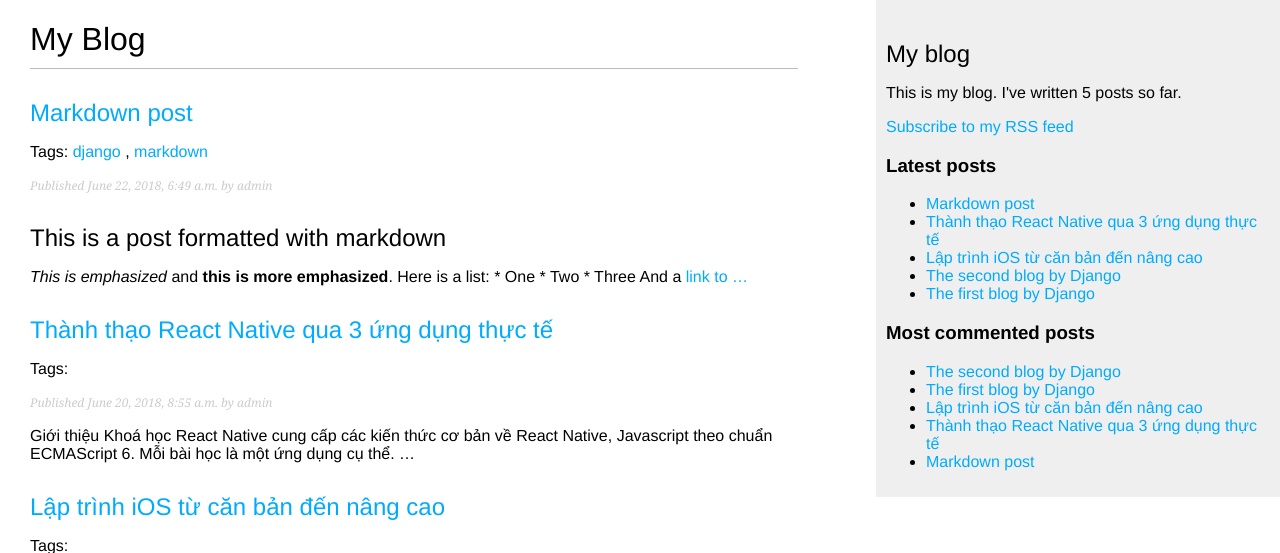
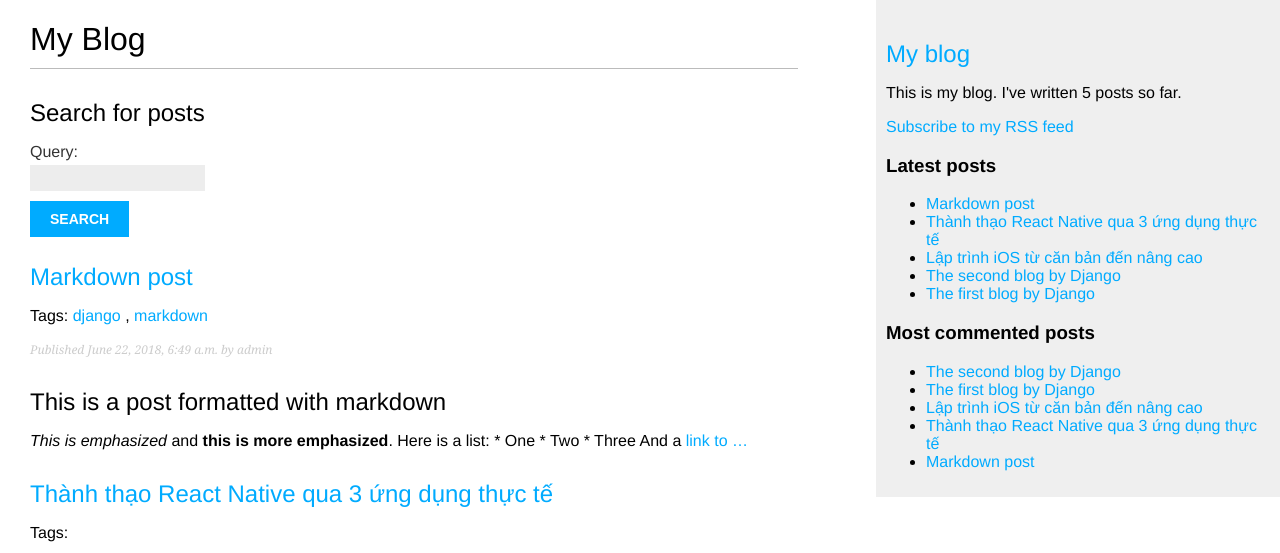
Before and after one commit to thongna/mysite, a Django app: page /blog/ in a window 1280 px wide. Shown: the top 553 px of the page. Run offline with Django 3.2, Linux system fonts and the light colour scheme; data comes from the database, SQL or seed files in the repository.

Commit message:
23062018_Finished Chapter 3

```diff
--- a/blog/forms.py
+++ b/blog/forms.py
@@ -11,3 +11,6 @@ class CommentForm(forms.ModelForm):
     class Meta:
         model = Comment
         fields = ('name', 'email', 'body')
+
+class SearchForm(forms.Form):
+    query = forms.CharField()
--- a/blog/templates/blog/base.html
+++ b/blog/templates/blog/base.html
@@ -12,7 +12,7 @@
     {% endblock %}
 </div>
 <div id="sidebar">
-    <h2>My blog</h2>
+    <h2><a href="{% url "blog:post_list" %}">My blog</a></h2>
     <p>This is my blog. I've written {% total_posts %} posts so far.</p>
 
     <p><a href="{% url "blog:post_feed" %}">Subscribe to my RSS feed</a></p>
--- a/blog/templates/blog/post/list.html
+++ b/blog/templates/blog/post/list.html
@@ -7,6 +7,16 @@
     {% if tag %}
         <h2>Posts tagged with "{{ tag.name }}"</h2>
     {% endif %}
+    <h2>Search for posts</h2>
+        <form action="search" method="get">
+            {{ form.as_p }}
+            <input type="submit" value="Search">
+        </form>
+    <br />
+    <br />
+    <br />
+    <br />
+    <br />
     {% for post in posts %}
         <h2>
             <a href="{{ post.get_absolute_url }}">
--- a/blog/urls.py
+++ b/blog/urls.py
@@ -14,4 +14,5 @@ urlpatterns = [
     path('<int:post_id>/share/', views.post_share, name='post_share'),
     path('tag/<slug:tag_slug>/', views.post_list, name='post_list_by_tag'),
     path('feed/', LatestPostsFeed(), name='post_feed'),
+    path('search/', views.post_search, name='post_search'),
 ]
--- a/blog/views.py
+++ b/blog/views.py
@@ -2,15 +2,18 @@ from django.shortcuts import render, get_object_or_404
 from .models import Post, Comment
 from django.core.paginator import Paginator, EmptyPage, PageNotAnInteger
 from django.views.generic import ListView
-from .forms import EmailPostForm, CommentForm
+from .forms import EmailPostForm, CommentForm, SearchForm
 from django.core.mail import send_mail
 from taggit.models import Tag
 from django.db.models import Count
+from django.contrib.postgres.search import SearchVector, SearchQuery, SearchRank
+from django.contrib.postgres.search import TrigramSimilarity
 # Create your tests here.
 
 def post_list(request, tag_slug=None):
     object_list = Post.published.all()
     tag = None
+    form = SearchForm()
 
     if tag_slug:
         tag = get_object_or_404(Tag, slug=tag_slug)
@@ -31,7 +34,8 @@ def post_list(request, tag_slug=None):
                   'blog/post/list.html',
                   {'page': page,
                    'posts': posts,
-                   'tag': tag,})
+                   'tag': tag,
+                   'form': form})
 
 def post_detail(request, year, month, day, post):
     post = get_object_or_404(Post,
@@ -100,3 +104,27 @@ def post_share(request, post_id):
     return render(request, 'blog/post/share.html', {'post': post,
                                                     'form': form,
                                                     'sent': sent})
+
+#Search
+def post_search(request):
+    form = SearchForm()
+    query = None
+    results = []
+    if 'query' in request.GET:
+        form = SearchForm(request.GET)
+        if form.is_valid():
+            query = form.cleaned_data['query']
+            #search with weighting queries A = 1.0, B = 0.4, C = 0.2, D = 0.1
+            search_vector = SearchVector('title', weight='A') + SearchVector('body', weight='B')
+            search_query = SearchQuery(query)
+
+            #search with rank by weight
+            #results = Post.objects.annotate(search=search_vector,rank=SearchRank(search_vector, search_query)).filter(rank__gte=0.3).order_by('-rank')
+
+            #search with trigram similarity
+            results = Post.objects.annotate(similarity=TrigramSimilarity('title', query) + TrigramSimilarity('body', query)).filter(similarity__gt=0.01) .order_by('-similarity')
+    return render(request,
+                   'blog/post/search.html',
+                   {'form': form,
+                    'query': query,
+                    'results': results})
```
Also changed, not shown: blog/templates/blog/post/search.html (added, +27 -0 lines), mysite/settings.py (+7 -4 lines).
